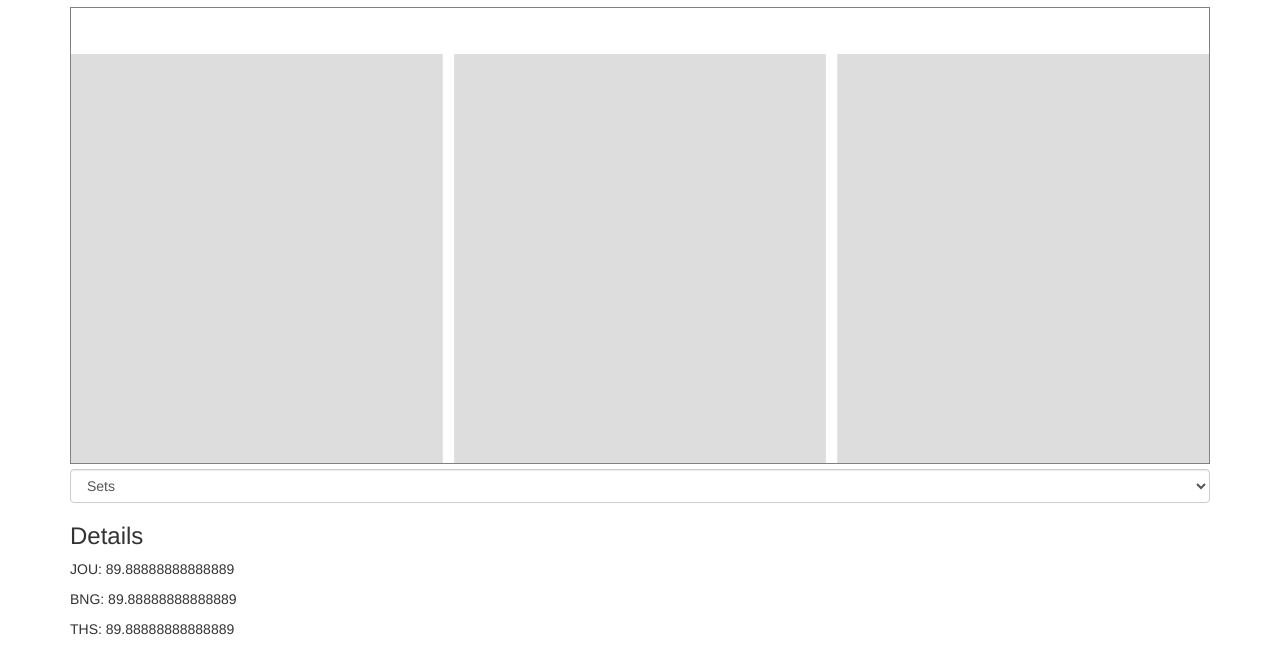
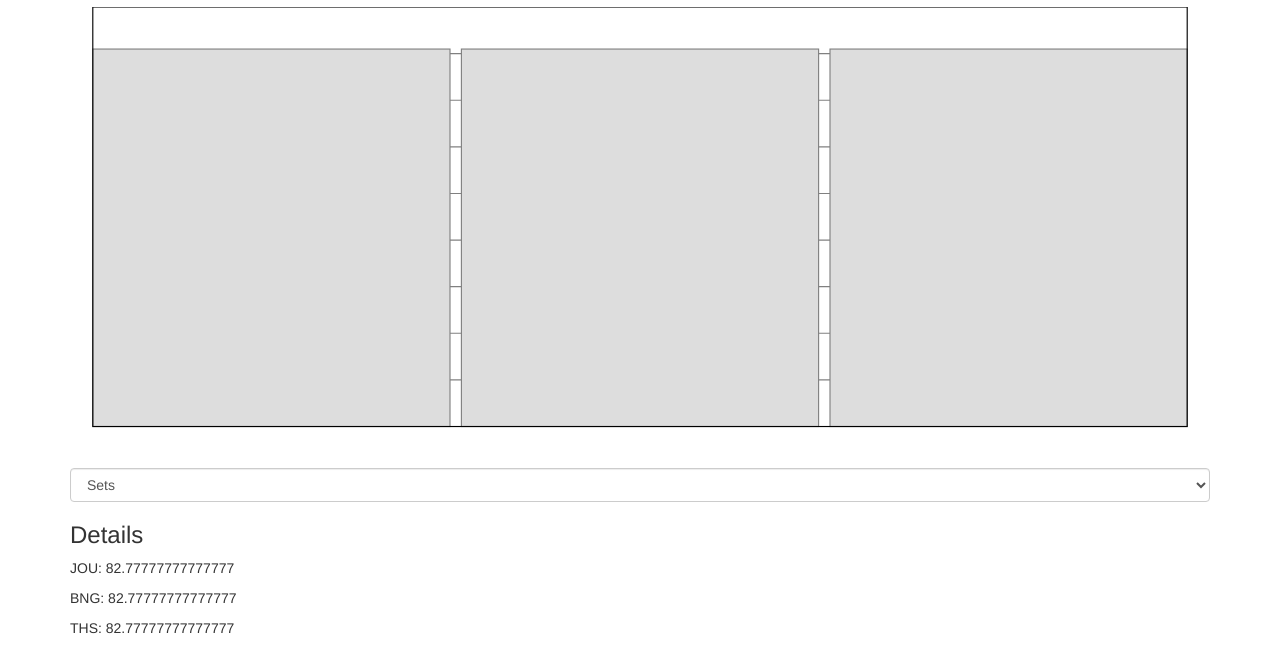
Before and after one commit to mchestnut/mtgStats, a plain HTML site: page app/index.html in a window 1280 px wide. Shown: the part 726-1375 px from the top of the page. Drawn offline with Linux system fonts and the light colour scheme.

Commit message:
added padding around svg graph

```diff
--- a/app/css/app.css
+++ b/app/css/app.css
@@ -41,5 +41,5 @@
 .graph {
   min-width: 100%;
   max-width: 100%;
-  border: 1px solid gray;
+  /*border: 1px solid gray;*/
 }
--- a/app/js/services/graph.js
+++ b/app/js/services/graph.js
@@ -15,12 +15,14 @@ angular.module('myApp.services')
 		* public properties
 		=================================*/
 		this.dims = {
-			'width': 200,
-			'height': 100,
-			'padding': 10,
-			'spacing': 1,
-			'totalSpacing': 1
+			'padding': 2,
+			'barSpacing': 1,
+			'totalSpacing': 1,
+			'lineSpacing': 0
 		};
+		this.dims.height = 100 - (this.dims.padding * 4);
+		this.dims.width = 100 - (this.dims.padding * 2);
+		this.lines = [];
 		this.bars = [];
 		this.barsWidth = 0;
 		this.lines = [];
@@ -36,7 +38,8 @@ angular.module('myApp.services')
 			var results = [],
 				maxQty = 0;
 
-			// reset bars array
+			// reset lines and bars arrays
+			root.lines = [];
 			root.bars = [];
 
 
@@ -82,7 +85,7 @@ angular.module('myApp.services')
 
 				root.bars.push({
 					'label': label,
-					'height': (percentage * 100) + 1
+					'height': (percentage * root.dims.height) + 1
 				})
 			}
 
@@ -131,20 +134,35 @@ angular.module('myApp.services')
 			}
 
 			/*
+			* get line spacing depending on maxQty
+			* and set number of lines and yPos
+			*/
+			root.dims.lineSpacing = root.dims.height / (maxQty + 1);
+
+			for (var i = 0; i < (maxQty); i++) {
+				var yPos = root.dims.lineSpacing * (i + 1);
+				root.lines.push({
+					'label': i,
+					'y': yPos + (100 - root.dims.height)
+				});
+			}
+
+
+			/*
 			* get total spacing depending on number of bars
 			* set bar width depending on number of bars
 			*/
-			root.dims.totalSpacing = (root.bars.length - 1) * root.dims.spacing;
-			root.barsWidth = (100 - root.dims.totalSpacing) / root.bars.length;
-			var xPos = 0;
+			root.dims.totalSpacing = (root.bars.length - 1) * root.dims.barSpacing;
+			root.barsWidth = (root.dims.width - root.dims.totalSpacing) / root.bars.length;
 
 			/*
 			* for each bar
 			* set starting x position
 			*/
-			for (var i = 0; i < root.bars.length; i++) {
-				xPos = (root.barsWidth + root.dims.spacing) * i;
+			for (i = 0; i < root.bars.length; i++) {
+				var xPos = ((root.barsWidth + root.dims.barSpacing) * i) + root.dims.padding;
 				root.bars[i].x = xPos;
+				root.bars[i].y = 100 - root.dims.height;
 			}
 		}
 
--- a/app/templates/svg.html
+++ b/app/templates/svg.html
@@ -5,23 +5,34 @@
 		<stop style="stop-color:#dddddd" offset="1"></stop>
 	</linearGradient>
 	<g transform="translate(0, 40) scale(1, -1)">
+		<line ng-repeat="line in graph.lines"
+			ng-attr-x1="{{graph.dims.padding}}%"
+			ng-attr-y1="{{line.y}}%"
+			ng-attr-x2="{{100 - graph.dims.padding}}%"
+			ng-attr-y2="{{line.y}}%"
+			stroke-width=".1"
+			stroke="gray">
+		</line>
 		<rect ng-repeat="bar in graph.bars"
 			ng-attr-width="{{graph.barsWidth}}%"
 			ng-attr-height="{{bar.height}}%"
 			ng-attr-x="{{bar.x}}%"
-			y="0"
+			ng-attr-y="{{bar.y}}%"
+			stroke-width=".1"
+			stroke="gray"
 			fill="url(#gradient)">
 		</rect>
-		<!-- <line
-			x1="0"
-			y1="10%"
-			x2="10%"
-			y2="10%"
-			stroke-width=".1"
-			stroke="gray">
-		</line> -->
 	</g>
+	<rect
+		ng-attr-width="{{graph.dims.width}}%"
+		ng-attr-height="{{graph.dims.height}}%"
+		ng-attr-x="{{graph.dims.padding}}%"
+		y="0"
+		stroke-width=".1"
+		stroke="black"
+		fill="none">
+	</rect>
 </svg>
 
-<!-- <p>Bars Qty: {{bars.length}}</p> -->
+<!-- <p>Lines Qty: {{graph.lines[0]}}</p> -->
 </div>
```
